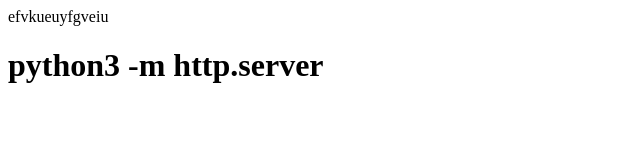
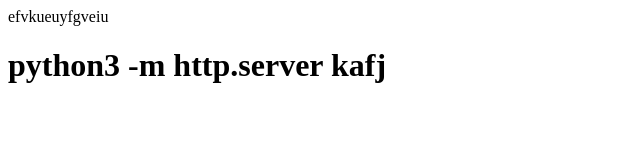
Before and after one commit to emilylytn/test_website, a plain HTML site: page index.html in a window 1280 px wide. Shown: the whole page, without its empty margins (0-640 px from the left). Drawn offline with Linux system fonts and the light colour scheme.

Commit message:
added nonsense

```diff
--- a/index.html
+++ b/index.html
@@ -2,4 +2,5 @@ efvkueuyfgveiu
 
 <h1>
     python3 -m http.server
+    kafj
 </h1>
```
